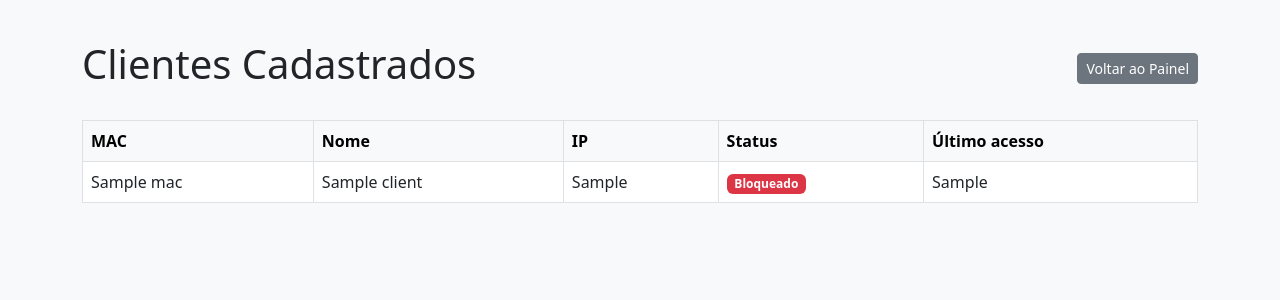
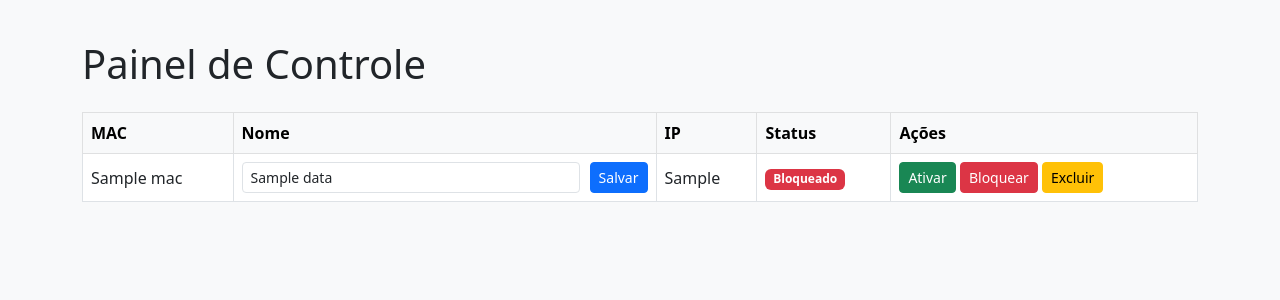
Before and after one commit to blackingbrbr23/painel-controlle, a Flask app: template templates/clientes.html in a window 1280 px wide. Shown: the top 300 px of the page. Run offline with Flask 3, Linux system fonts and the light colour scheme; the template is opened without the code that fills it: most values are stand-ins (such as "Sample title", 1, 10 or a date in 2020).

Commit message:
Update clientes.html

```diff
--- a/templates/clientes.html
+++ b/templates/clientes.html
@@ -3,19 +3,18 @@
 <head>
   <meta charset="UTF-8">
   <meta name="viewport" content="width=device-width, initial-scale=1">
-  <title>Clientes Cadastrados</title>
+  <title>Painel de Controle</title>
   <link href="https://cdn.jsdelivr.net/npm/bootstrap@5.3.0/dist/css/bootstrap.min.css" rel="stylesheet">
   <style>
     body { background-color: #f8f9fa; padding: 40px; }
     .table th, .table td { vertical-align: middle; }
+    .form-inline { display: flex; gap: 10px; }
+    .btn-sm { padding: 0.25rem 0.5rem; }
   </style>
 </head>
 <body>
   <div class="container">
-    <div class="d-flex justify-content-between align-items-center mb-4">
-      <h1>Clientes Cadastrados</h1>
-      <a href="/" class="btn btn-secondary btn-sm">Voltar ao Painel</a>
-    </div>
+    <h1 class="mb-4">Painel de Controle</h1>
     <table class="table table-bordered table-hover">
       <thead class="table-light">
         <tr>
@@ -23,23 +22,38 @@
           <th>Nome</th>
           <th>IP</th>
           <th>Status</th>
-          <th>Último acesso</th>
+          <th>Ações</th>
         </tr>
       </thead>
       <tbody>
-        {% for client in clients %}
+        {% for mac, data in clients.items() %}
         <tr>
-          <td class="text-break">{{ client.mac }}</td>
-          <td>{{ client.nome }}</td>
-          <td>{{ client.ip }}</td>
+          <td class="text-break">{{ mac }}</td>
           <td>
-            {% if client.ativo %}
+            <form action="/rename/{{ mac }}" method="post" class="form-inline">
+              <input type="text" name="nome" value="{{ data.nome }}" class="form-control form-control-sm">
+              <button type="submit" class="btn btn-primary btn-sm">Salvar</button>
+            </form>
+          </td>
+          <td>{{ data.ip }}</td>
+          <td>
+            {% if data.ativo %}
               <span class="badge bg-success">Ativo</span>
             {% else %}
               <span class="badge bg-danger">Bloqueado</span>
             {% endif %}
           </td>
-          <td>{{ client.last_seen }}</td>
+          <td>
+            <form action="/set/{{ mac }}/ACTIVE" method="post" style="display:inline">
+              <button type="submit" class="btn btn-success btn-sm">Ativar</button>
+            </form>
+            <form action="/set/{{ mac }}/BLOCKED" method="post" style="display:inline">
+              <button type="submit" class="btn btn-danger btn-sm">Bloquear</button>
+            </form>
+            <form action="/delete/{{ mac }}" method="post" style="display:inline" onsubmit="return confirm('Tem certeza que deseja excluir este cliente?');">
+              <button type="submit" class="btn btn-warning btn-sm">Excluir</button>
+            </form>
+          </td>
         </tr>
         {% endfor %}
       </tbody>
```
